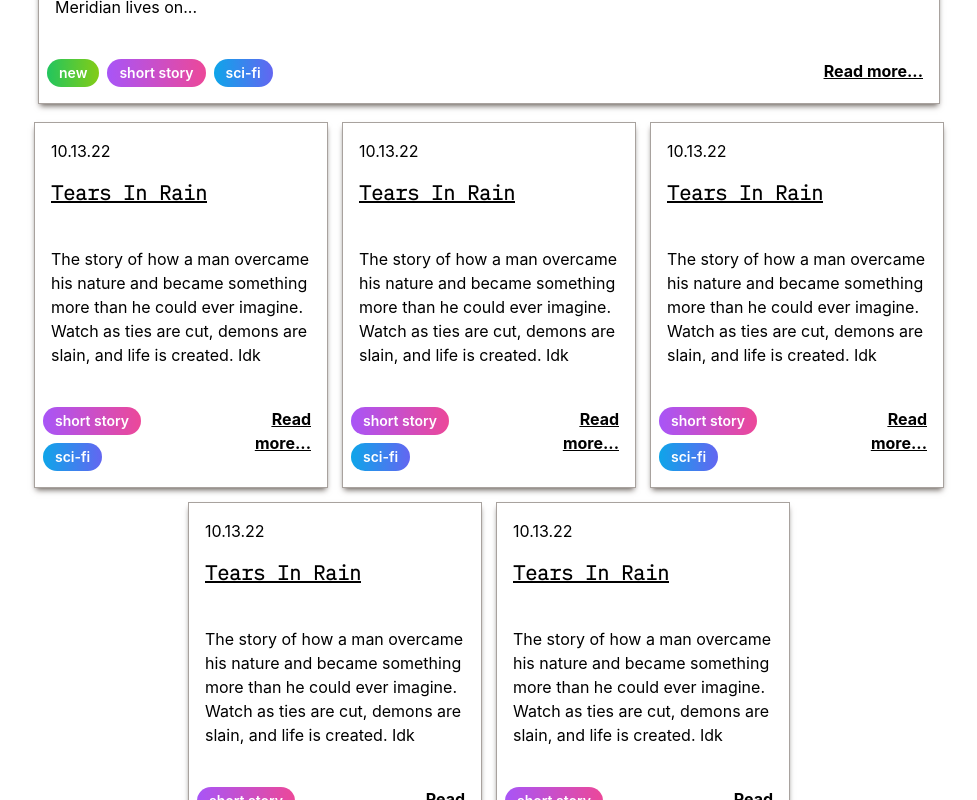
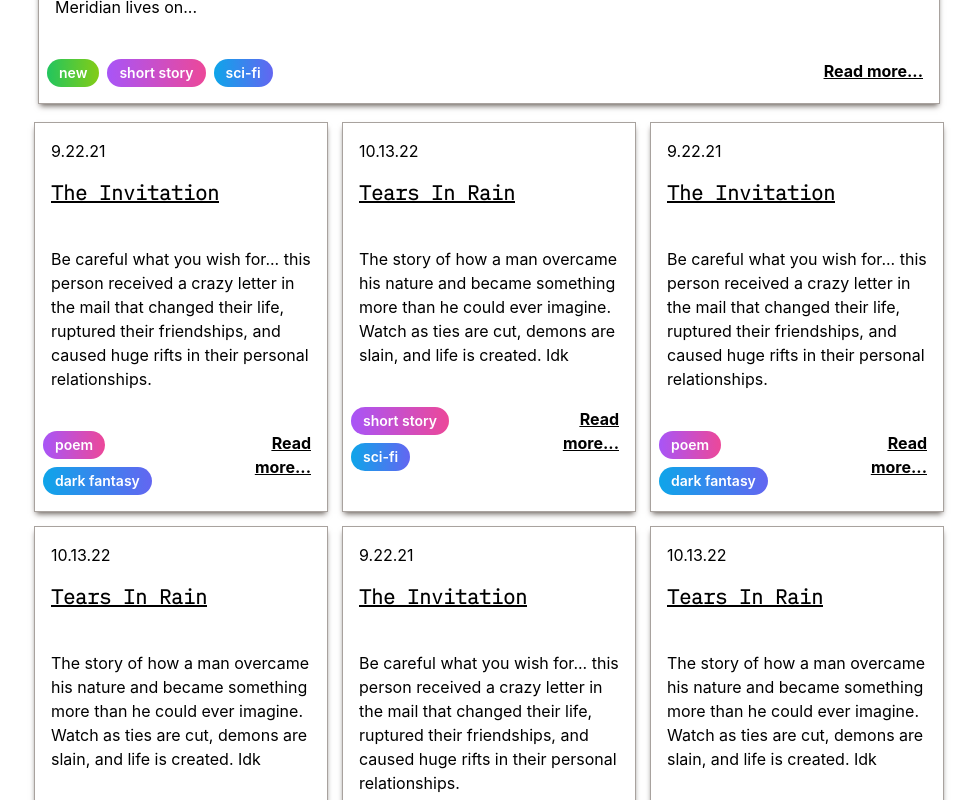
Before and after one commit to zacharybabers/mediasite, a React (Create React App) app: page /writing in a window 1280 px wide. Shown: the part 540-1340 px from the top of the page, without its empty margins (151-1128 px from the left). Built offline with nearby package versions, Linux system fonts and the light colour scheme; what tailwindcss-font-inter would draw is missing.

Commit message:
added data binding for all the writing card stuff, need to add actual routes and story pages next

```diff
--- a/src/Writingpage.js
+++ b/src/Writingpage.js
@@ -1,8 +1,12 @@
 import React from 'react';
 import WritingBoard from './writingcomponents/WritingBoard';
 import FeaturedWriting from './writingcomponents/FeaturedWriting';
+import { WritingProjects } from './writingcomponents/WritingProjects.js';
 
 const Writingpage = () => {
+
+    const featuredObject = WritingProjects[0]
+
     return (
         <div className='m-10 mx-18 flex items-center flex-col space-y-5'>
             <div className='md:w-9/12'>
@@ -10,7 +14,7 @@ const Writingpage = () => {
                     [Writing]
                 </div>
             </div>
-            <FeaturedWriting />
+            <FeaturedWriting key={0} writing={featuredObject} />
             <WritingBoard />
         </div>
     );
--- a/src/writingcomponents/FeaturedWriting.js
+++ b/src/writingcomponents/FeaturedWriting.js
@@ -1,19 +1,19 @@
 import React from 'react';
 import WritingCard from './WritingCard';
 
-const FeaturedWriting = () => {
+const FeaturedWriting = ({writing}) => {
     return(
         <div className='overflow-hidden bg-white shadow-md outline outline-1 shadow-stone-500 outline-stone-400 p-2 lg:shrink-0 md:w-9/12 font-inter hover:transform hover:scale-110 transition-transform duration-300'>
-            <p className='m-2'>10.13.22</p>
+            <p className='m-2'>{writing.date}</p>
             <div className='flex justify-between'>
-                <h1 className='text-xl m-2 font-ibm underline font-semibold'> Tears In Rain </h1>
+                <h1 className='text-xl m-2 font-ibm underline font-semibold'> {writing.title} </h1>
             </div>
-            <p className='m-2 mt-8 indent-5 text-left'> When the rain began, humanity rejoiced. Earth, its surface dried and cracked from decades of drought, was once again made to cry; the drizzle that began as a small test of Terra I, the terraforming machine intended to bring humanity beyond Earth, swiftly snowballed in intensity, developing into an unending torrent. As days of storm turned into weeks, months, and years, a flood unlike any other ravaged the planet. In a final, desperate effort to preserve their way of life, a new technological renaissance known as the Last Flourish began; mankind searched for a way to survive the endless downpour. Along with numerous other technological advancements, so too came the floating cities: humanity’s last ark on Earth’s now endless and ever deepening ocean. In 4400 AD, the city of Meridian lives on... </p>
+            <p className='m-2 mt-8 indent-5 text-left'> {writing.teaser} </p>
             <div className='flex flex-row justify-between'>
                 <div className='mt-8'>
                     <span className="inline-block bg-gradient-to-r from-green-500 to-lime-500 rounded-full px-3 py-1 text-sm font-semibold text-white mr-2 mb-2">new</span>
-                    <span className="inline-block bg-gradient-to-r from-purple-500 to-pink-500 rounded-full px-3 py-1 text-sm font-semibold text-white mr-2 mb-2">short story</span>
-                    <span className="inline-block bg-gradient-to-r from-sky-500 to-indigo-500 rounded-full px-3 py-1 text-sm font-semibold text-white mr-2 mb-2">sci-fi</span>
+                    <span className="inline-block bg-gradient-to-r from-purple-500 to-pink-500 rounded-full px-3 py-1 text-sm font-semibold text-white mr-2 mb-2">{writing.writingType}</span>
+                    <span className="inline-block bg-gradient-to-r from-sky-500 to-indigo-500 rounded-full px-3 py-1 text-sm font-semibold text-white mr-2 mb-2">{writing.genre}</span>
                 </div>
                 <div className='font-bold underline text-right mt-8 mb-2 mr-2'>
                         <a href='https://github.com/zacharybabers/voxel-experimentation' target="_blank">
--- a/src/writingcomponents/WritingBoard.js
+++ b/src/writingcomponents/WritingBoard.js
@@ -1,14 +1,17 @@
 import React from 'react';
 import WritingCard from './WritingCard';
+import { WritingProjects } from './WritingProjects';
 
-const WritingBoard = () => {
-    return (
+const WritingBoard = ({writings}) => {
+
+    const cardedWritings = WritingProjects.slice(1, WritingProjects.length)
+    const writingCards = cardedWritings.map((project, i) => {
+        return <WritingCard key={i} writing={project} />
+    });
+
+    return(
         <div className='flex flex-wrap gap-4 justify-center m-4'>
-            <WritingCard />
-            <WritingCard />
-            <WritingCard />
-            <WritingCard />
-            <WritingCard />
+            {writingCards}
         </div>
     );
 }
--- a/src/writingcomponents/WritingCard.js
+++ b/src/writingcomponents/WritingCard.js
@@ -1,17 +1,17 @@
 import React from 'react';
 
-const WritingCard = () => {
+const WritingCard = ({writing}) => {
     return(
         <div className='overflow-hidden bg-white shadow-md outline outline-1 shadow-stone-500 outline-stone-400 p-2 lg:shrink-0 md:w-3/12 font-inter hover:transform hover:scale-110 transition-transform duration-300'>
-            <p className='m-2'>10.13.22</p>
+            <p className='m-2'>{writing.date}</p>
             <div className='flex justify-between'>
-                <h1 className='text-xl m-2 font-ibm underline font-semibold'> Tears In Rain </h1>
+                <h1 className='text-xl m-2 font-ibm underline font-semibold'> {writing.title} </h1>
             </div>
-            <p className='m-2 mt-8'> The story of how a man overcame his nature and became something more than he could ever imagine. Watch as ties are cut, demons are slain, and life is created. Idk </p>
+            <p className='m-2 mt-8'> {writing.synopsis} </p>
             <div className='flex flex-row justify-between'>
                 <div className='mt-8'>
-                    <span className="inline-block bg-gradient-to-r from-purple-500 to-pink-500 rounded-full px-3 py-1 text-sm font-semibold text-white mr-2 mb-2">short story</span>
-                    <span className="inline-block bg-gradient-to-r from-sky-500 to-indigo-500 rounded-full px-3 py-1 text-sm font-semibold text-white mr-2 mb-2">sci-fi</span>
+                    <span className="inline-block bg-gradient-to-r from-purple-500 to-pink-500 rounded-full px-3 py-1 text-sm font-semibold text-white mr-2 mb-2">{writing.writingType}</span>
+                    <span className="inline-block bg-gradient-to-r from-sky-500 to-indigo-500 rounded-full px-3 py-1 text-sm font-semibold text-white mr-2 mb-2">{writing.genre}</span>
                 </div>
                 <div className='font-bold underline text-right mt-8 mb-2 mr-2'>
                         <a href='https://github.com/zacharybabers/voxel-experimentation' target="_blank">
--- /dev/null
+++ b/src/writingcomponents/WritingProjects.js
@@ -0,0 +1,72 @@
+export const WritingProjects = [
+    {
+        id: 1,
+        contentType: 'writing',
+        title: 'Tears In Rain',
+        teaser: 'When the rain began, humanity rejoiced. Earth, its surface dried and cracked from decades of drought, was once again made to cry; the drizzle that began as a small test of Terra I, the terraforming machine intended to bring humanity beyond Earth, swiftly snowballed in intensity, developing into an unending torrent. As days of storm turned into weeks, months, and years, a flood unlike any other ravaged the planet. In a final, desperate effort to preserve their way of life, a new technological renaissance known as the Last Flourish began; mankind searched for a way to survive the endless downpour. Along with numerous other technological advancements, so too came the floating cities: humanity’s last ark on Earth’s now endless and ever deepening ocean. In 4400 AD, the city of Meridian lives on...',
+        synopsis: 'The story of how a man overcame his nature and became something more than he could ever imagine. Watch as ties are cut, demons are slain, and life is created. Idk',
+        writingType: 'short story',
+        genre: 'sci-fi',
+        date: '10.13.22',
+    },
+    {
+        id: 2,
+        contentType: 'writing',
+        title: 'The Invitation',
+        teaser: 'When the rain began, humanity rejoiced. Earth, its surface dried and cracked from decades of drought, was once again made to cry; the drizzle that began as a small test of Terra I, the terraforming machine intended to bring humanity beyond Earth, swiftly snowballed in intensity, developing into an unending torrent. As days of storm turned into weeks, months, and years, a flood unlike any other ravaged the planet. In a final, desperate effort to preserve their way of life, a new technological renaissance known as the Last Flourish began; mankind searched for a way to survive the endless downpour. Along with numerous other technological advancements, so too came the floating cities: humanity’s last ark on Earth’s now endless and ever deepening ocean. In 4400 AD, the city of Meridian lives on...',
+        synopsis: 'Be careful what you wish for... this person received a crazy letter in the mail that changed their life, ruptured their friendships, and caused huge rifts in their personal relationships.',
+        writingType: 'poem',
+        genre: 'dark fantasy',
+        date: '9.22.21',
+    },
+    {
+        id: 3,
+        contentType: 'writing',
+        title: 'Tears In Rain',
+        teaser: 'When the rain began, humanity rejoiced. Earth, its surface dried and cracked from decades of drought, was once again made to cry; the drizzle that began as a small test of Terra I, the terraforming machine intended to bring humanity beyond Earth, swiftly snowballed in intensity, developing into an unending torrent. As days of storm turned into weeks, months, and years, a flood unlike any other ravaged the planet. In a final, desperate effort to preserve their way of life, a new technological renaissance known as the Last Flourish began; mankind searched for a way to survive the endless downpour. Along with numerous other technological advancements, so too came the floating cities: humanity’s last ark on Earth’s now endless and ever deepening ocean. In 4400 AD, the city of Meridian lives on...',
+        synopsis: 'The story of how a man overcame his nature and became something more than he could ever imagine. Watch as ties are cut, demons are slain, and life is created. Idk',
+        writingType: 'short story',
+        genre: 'sci-fi',
+        date: '10.13.22',
+    },
+    {
+        id: 4,
+        contentType: 'writing',
+        title: 'The Invitation',
+        teaser: 'When the rain began, humanity rejoiced. Earth, its surface dried and cracked from decades of drought, was once again made to cry; the drizzle that began as a small test of Terra I, the terraforming machine intended to bring humanity beyond Earth, swiftly snowballed in intensity, developing into an unending torrent. As days of storm turned into weeks, months, and years, a flood unlike any other ravaged the planet. In a final, desperate effort to preserve their way of life, a new technological renaissance known as the Last Flourish began; mankind searched for a way to survive the endless downpour. Along with numerous other technological advancements, so too came the floating cities: humanity’s last ark on Earth’s now endless and ever deepening ocean. In 4400 AD, the city of Meridian lives on...',
+        synopsis: 'Be careful what you wish for... this person received a crazy letter in the mail that changed their life, ruptured their friendships, and caused huge rifts in their personal relationships.',
+        writingType: 'poem',
+        genre: 'dark fantasy',
+        date: '9.22.21',
+    },
+    {
+        id: 5,
+        contentType: 'writing',
+        title: 'Tears In Rain',
+        teaser: 'When the rain began, humanity rejoiced. Earth, its surface dried and cracked from decades of drought, was once again made to cry; the drizzle that began as a small test of Terra I, the terraforming machine intended to bring humanity beyond Earth, swiftly snowballed in intensity, developing into an unending torrent. As days of storm turned into weeks, months, and years, a flood unlike any other ravaged the planet. In a final, desperate effort to preserve their way of life, a new technological renaissance known as the Last Flourish began; mankind searched for a way to survive the endless downpour. Along with numerous other technological advancements, so too came the floating cities: humanity’s last ark on Earth’s now endless and ever deepening ocean. In 4400 AD, the city of Meridian lives on...',
+        synopsis: 'The story of how a man overcame his nature and became something more than he could ever imagine. Watch as ties are cut, demons are slain, and life is created. Idk',
+        writingType: 'short story',
+        genre: 'sci-fi',
+        date: '10.13.22',
+    },
+    {
+        id: 6,
+        contentType: 'writing',
+        title: 'The Invitation',
+        teaser: 'When the rain began, humanity rejoiced. Earth, its surface dried and cracked from decades of drought, was once again made to cry; the drizzle that began as a small test of Terra I, the terraforming machine intended to bring humanity beyond Earth, swiftly snowballed in intensity, developing into an unending torrent. As days of storm turned into weeks, months, and years, a flood unlike any other ravaged the planet. In a final, desperate effort to preserve their way of life, a new technological renaissance known as the Last Flourish began; mankind searched for a way to survive the endless downpour. Along with numerous other technological advancements, so too came the floating cities: humanity’s last ark on Earth’s now endless and ever deepening ocean. In 4400 AD, the city of Meridian lives on...',
+        synopsis: 'Be careful what you wish for... this person received a crazy letter in the mail that changed their life, ruptured their friendships, and caused huge rifts in their personal relationships.',
+        writingType: 'poem',
+        genre: 'dark fantasy',
+        date: '9.22.21',
+    },
+    {
+        id: 7,
+        contentType: 'writing',
+        title: 'Tears In Rain',
+        teaser: 'When the rain began, humanity rejoiced. Earth, its surface dried and cracked from decades of drought, was once again made to cry; the drizzle that began as a small test of Terra I, the terraforming machine intended to bring humanity beyond Earth, swiftly snowballed in intensity, developing into an unending torrent. As days of storm turned into weeks, months, and years, a flood unlike any other ravaged the planet. In a final, desperate effort to preserve their way of life, a new technological renaissance known as the Last Flourish began; mankind searched for a way to survive the endless downpour. Along with numerous other technological advancements, so too came the floating cities: humanity’s last ark on Earth’s now endless and ever deepening ocean. In 4400 AD, the city of Meridian lives on...',
+        synopsis: 'The story of how a man overcame his nature and became something more than he could ever imagine. Watch as ties are cut, demons are slain, and life is created. Idk',
+        writingType: 'short story',
+        genre: 'sci-fi',
+        date: '10.13.22',
+    },
+]
```
